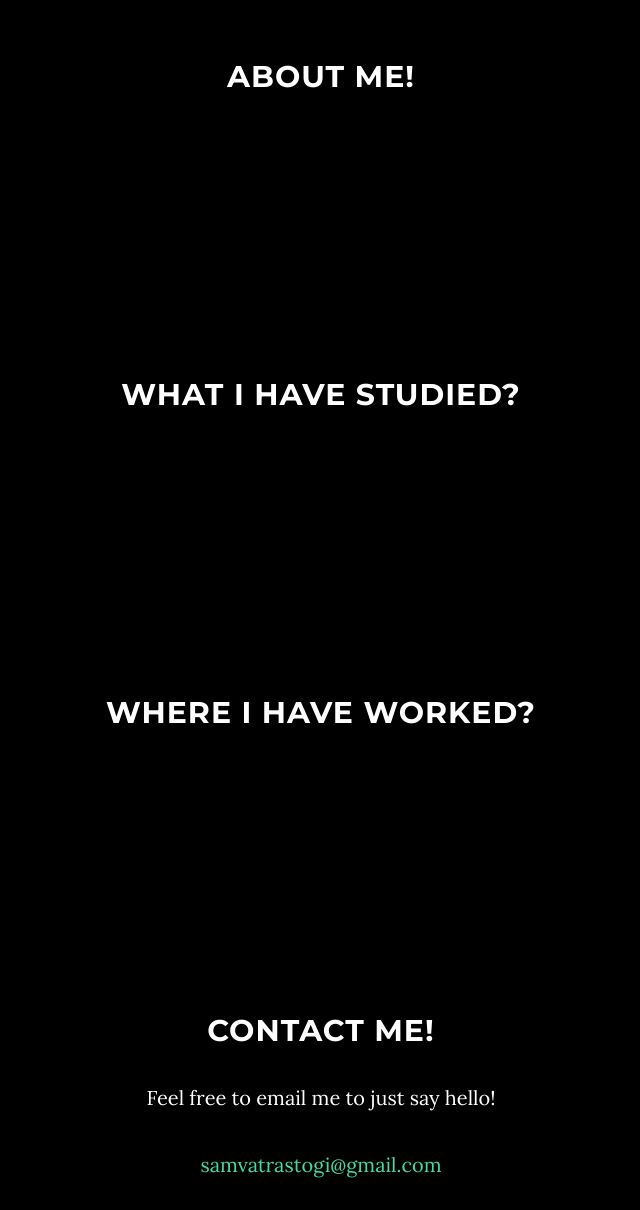
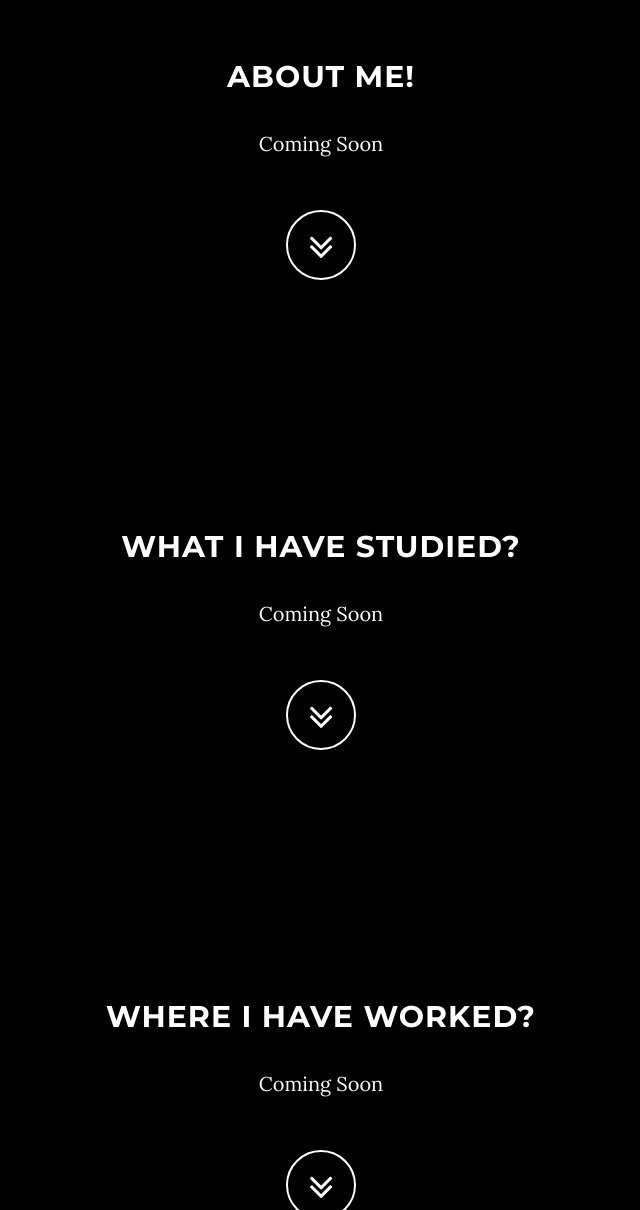
Before and after one commit to samvat/samvat.github.io, a website: page index.html in a window 1280 px wide. Shown: the part 990-2200 px from the top of the page, without its empty margins (319-959 px from the left). Drawn offline with nearby package versions, Linux system fonts and the light colour scheme; some packages are replaced by stand-ins of ours.

Commit message:
Signed-off-by: Samvat Rastogi <samvatrastogi@gmail.com>

```diff
--- a/index.html
+++ b/index.html
@@ -100,6 +100,10 @@
                 <!-- <p>Grayscale is a free Bootstrap 3 theme created by Start Bootstrap. It can be yours right now, simply download the template on <a href="http://startbootstrap.com/template-overviews/grayscale/">the preview page</a>. The theme is open source, and you can use it for any purpose, personal or commercial.</p>
                 <p>This theme features stock photos by <a href="http://gratisography.com/">Gratisography</a> along with a custom Google Maps skin courtesy of <a href="http://snazzymaps.com/">Snazzy Maps</a>.</p>
                 <p>Grayscale includes full HTML, CSS, and custom JavaScript files along with LESS files for easy customization.</p> -->
+                <p>Coming Soon</p>
+                <a href="#academics" class="btn btn-circle page-scroll">
+                    <i class="fa fa-angle-double-down animated"></i>
+                </a>
             </div>
         </div>
     </section>
@@ -112,6 +116,10 @@
                 <!-- <p>Grayscale is a free Bootstrap 3 theme created by Start Bootstrap. It can be yours right now, simply download the template on <a href="http://startbootstrap.com/template-overviews/grayscale/">the preview page</a>. The theme is open source, and you can use it for any purpose, personal or commercial.</p>
                 <p>This theme features stock photos by <a href="http://gratisography.com/">Gratisography</a> along with a custom Google Maps skin courtesy of <a href="http://snazzymaps.com/">Snazzy Maps</a>.</p>
                 <p>Grayscale includes full HTML, CSS, and custom JavaScript files along with LESS files for easy customization.</p> -->
+                <p>Coming Soon</p>
+                <a href="#workex" class="btn btn-circle page-scroll">
+                    <i class="fa fa-angle-double-down animated"></i>
+                </a>
             </div>
         </div>
     </section>
@@ -124,6 +132,10 @@
                 <!-- <p>Grayscale is a free Bootstrap 3 theme created by Start Bootstrap. It can be yours right now, simply download the template on <a href="http://startbootstrap.com/template-overviews/grayscale/">the preview page</a>. The theme is open source, and you can use it for any purpose, personal or commercial.</p>
                 <p>This theme features stock photos by <a href="http://gratisography.com/">Gratisography</a> along with a custom Google Maps skin courtesy of <a href="http://snazzymaps.com/">Snazzy Maps</a>.</p>
                 <p>Grayscale includes full HTML, CSS, and custom JavaScript files along with LESS files for easy customization.</p> -->
+                <p>Coming Soon</p>
+                <a href="#contact" class="btn btn-circle page-scroll">
+                    <i class="fa fa-angle-double-down animated"></i>
+                </a>
             </div>
         </div>
     </section>
```
